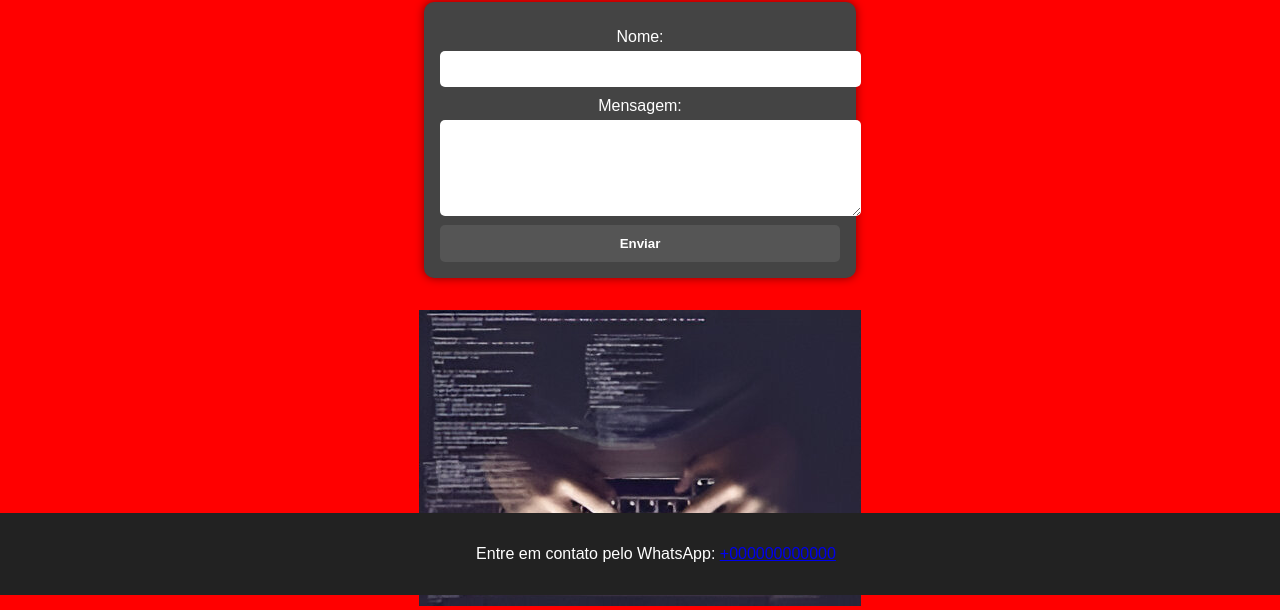
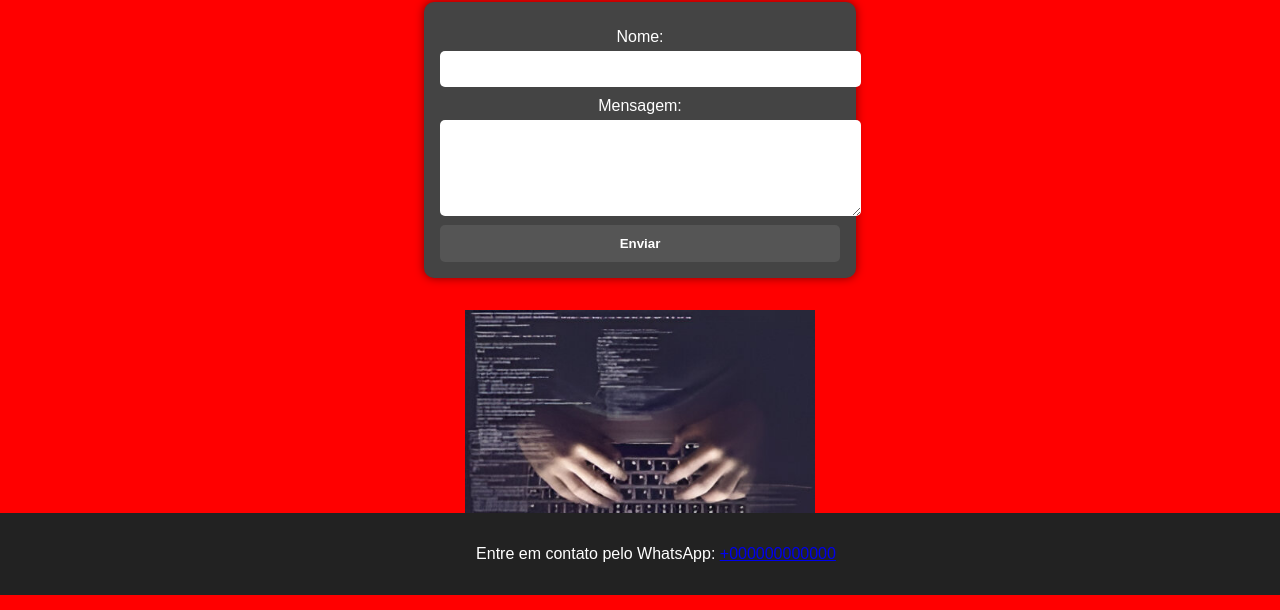
Before and after one commit to silvanogaspar/silvanogaspar2, a plain HTML site: page contato.html in a window 1280 px wide. Shown: the part 205-815 px from the top of the page. Drawn offline with Linux system fonts and the light colour scheme.

Commit message:
Update contato.html

```diff
--- a/contato.html
+++ b/contato.html
@@ -30,7 +30,7 @@
             </form>
         </section>
     </main>
-    <img src="imagem.jpg"/>
+    <img src="imagem.jpg"width="350"/>
     <footer>
         <p>Entre em contato pelo WhatsApp: <a href="https://wa.me/351123456789" target="_blank">+000000000000</a></p>
     </footer>
```
